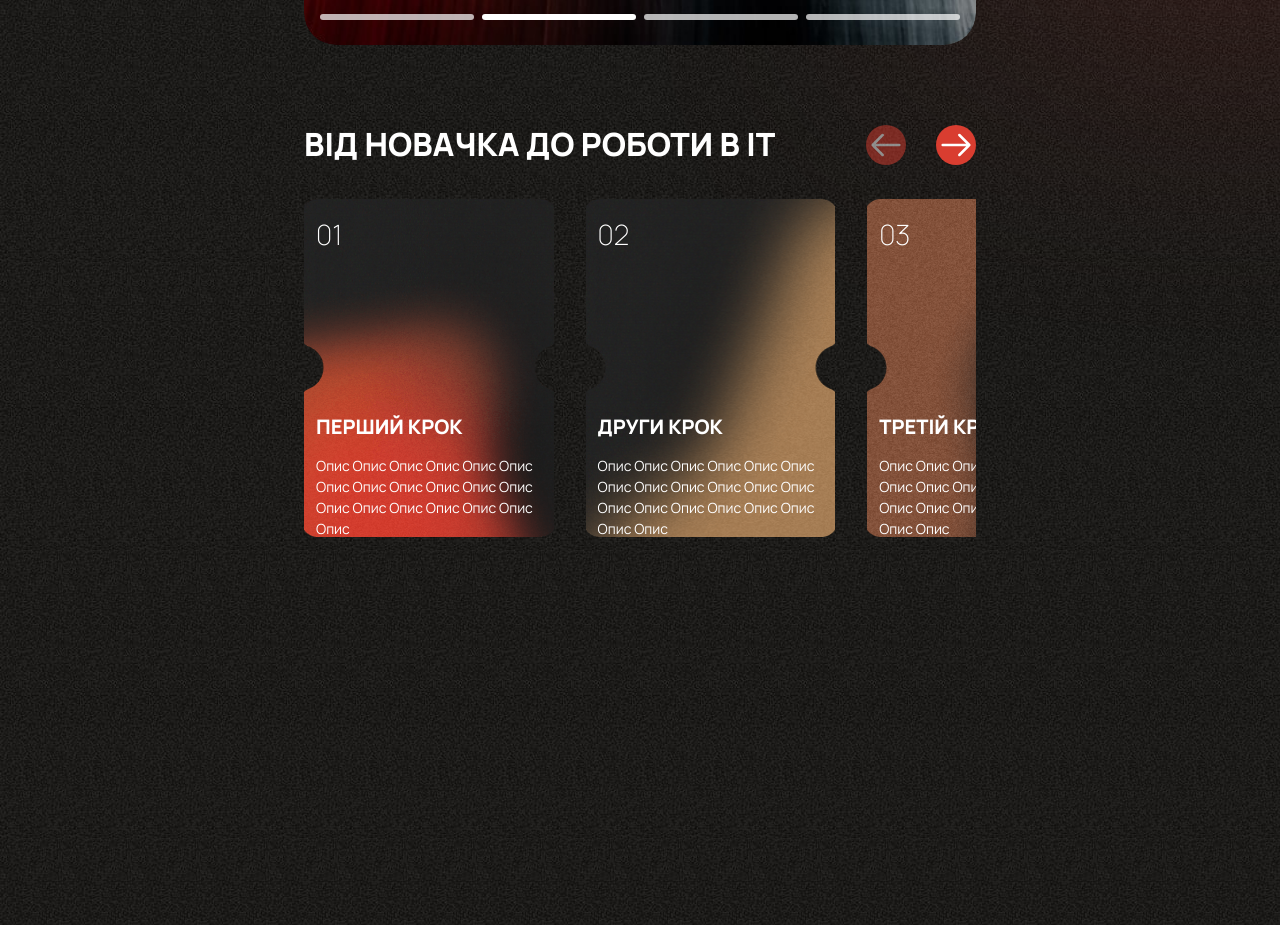
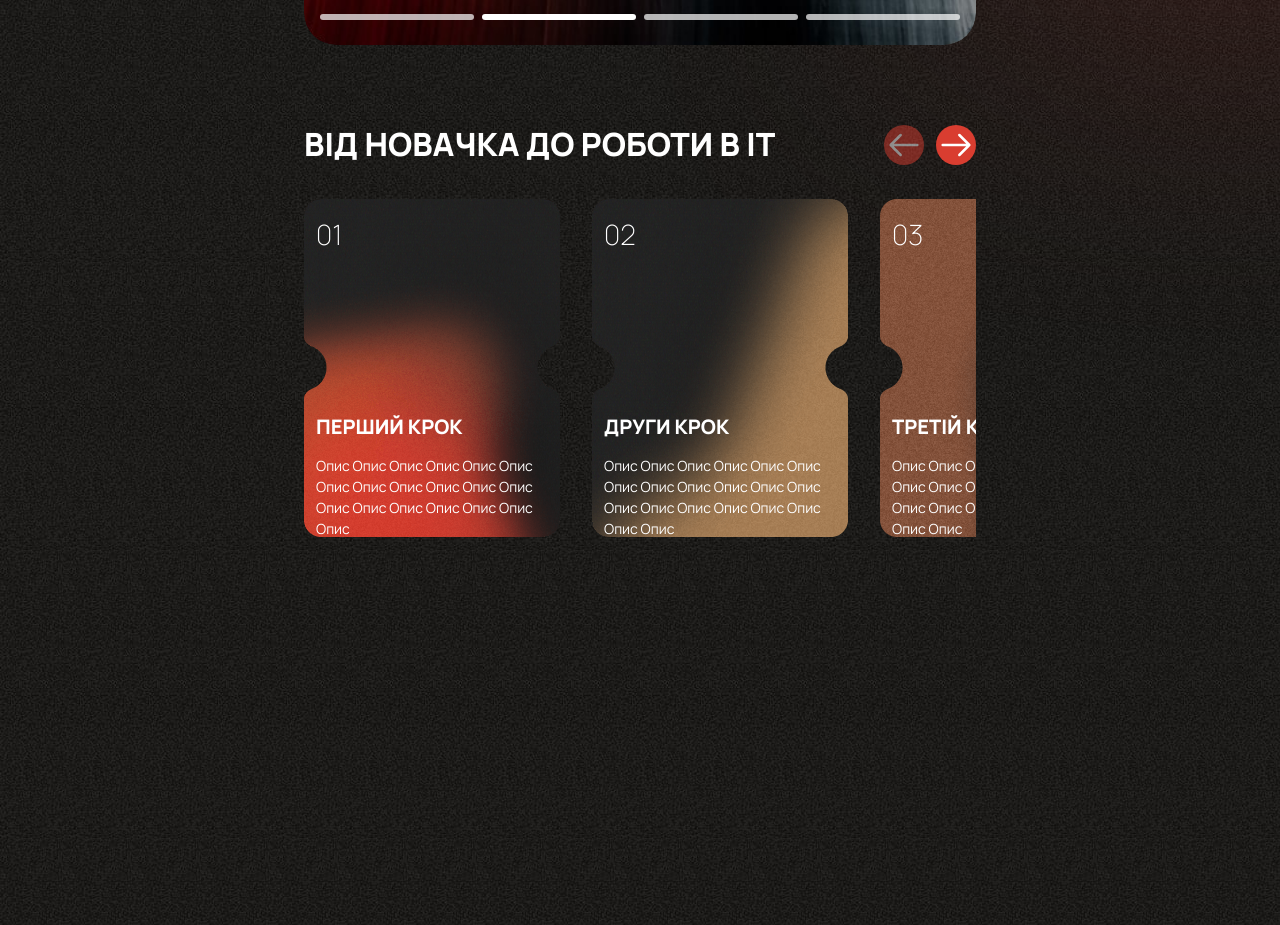
Before and after one commit to VladislavApelhants/spaceIT, a Next.js app in the folder front/: page / in a window 1280 px wide. Shown: the part 1000-1925 px from the top of the page. Built offline with nearby package versions, Linux system fonts and the light colour scheme.

Commit message:
add slider

```diff
--- a/front/src/components/pages/home/step/stepList/StepList.jsx
+++ b/front/src/components/pages/home/step/stepList/StepList.jsx
@@ -21,13 +21,8 @@ export default function StepList() {
         }}
         className={s.step_swiper}
         breakpoints={{
-          375: {
-            slidesPerView: 1.5,
-          },
-          768: { slidesPerView: 2.5 },
           1368: {
             slidesPerView: 4,
-            centeredSlides: false,
           },
         }}
       >
--- a/front/src/components/pages/home/step/stepList/stepList.module.scss
+++ b/front/src/components/pages/home/step/stepList/stepList.module.scss
@@ -76,7 +76,7 @@ section .step_swiper .step_slide {
 .swiper_step_buttons {
   top: 100px;
   display: flex;
-  gap: 30px;
+  gap: 12px;
   & button {
     cursor: pointer;
   }
```
